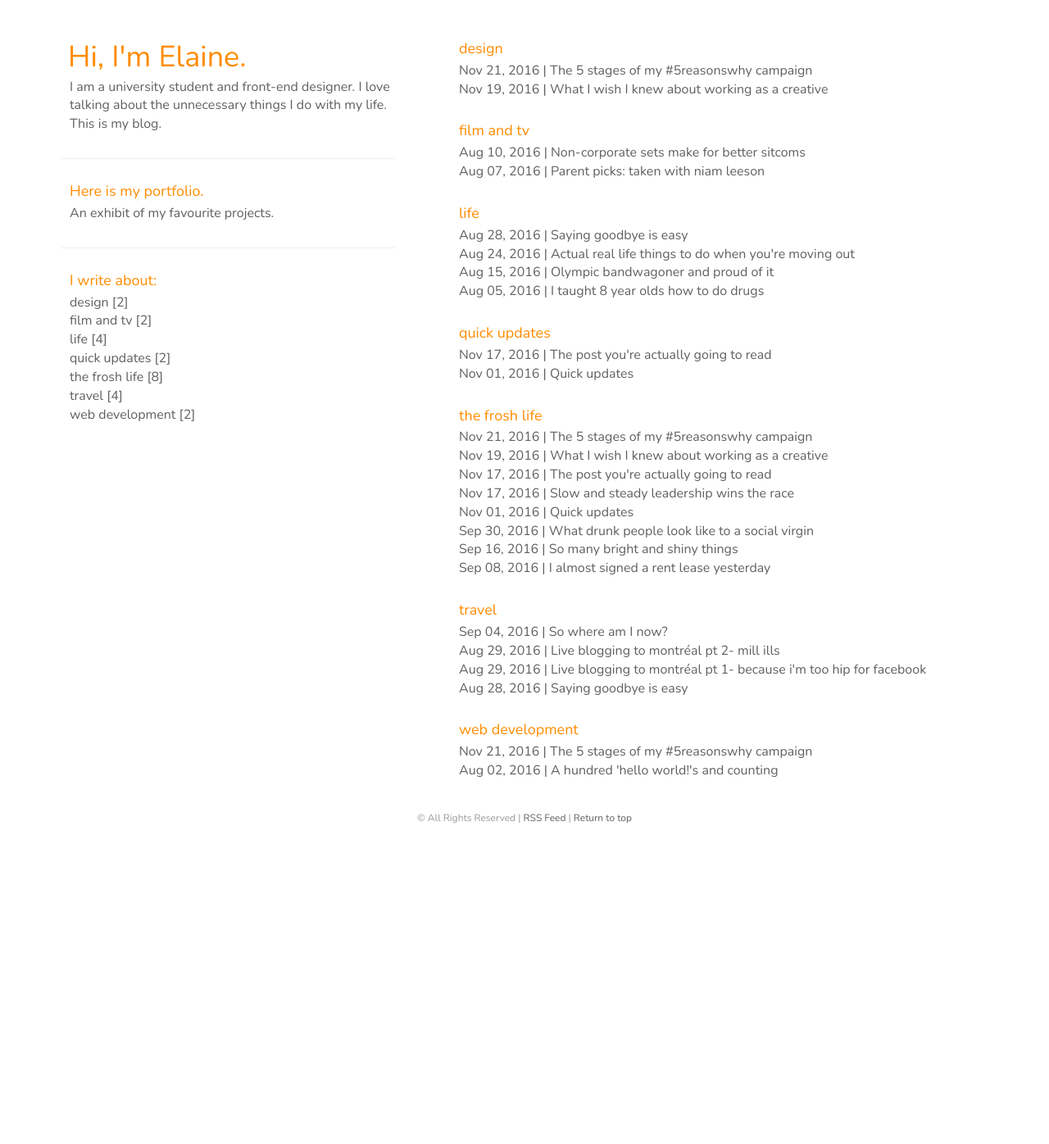
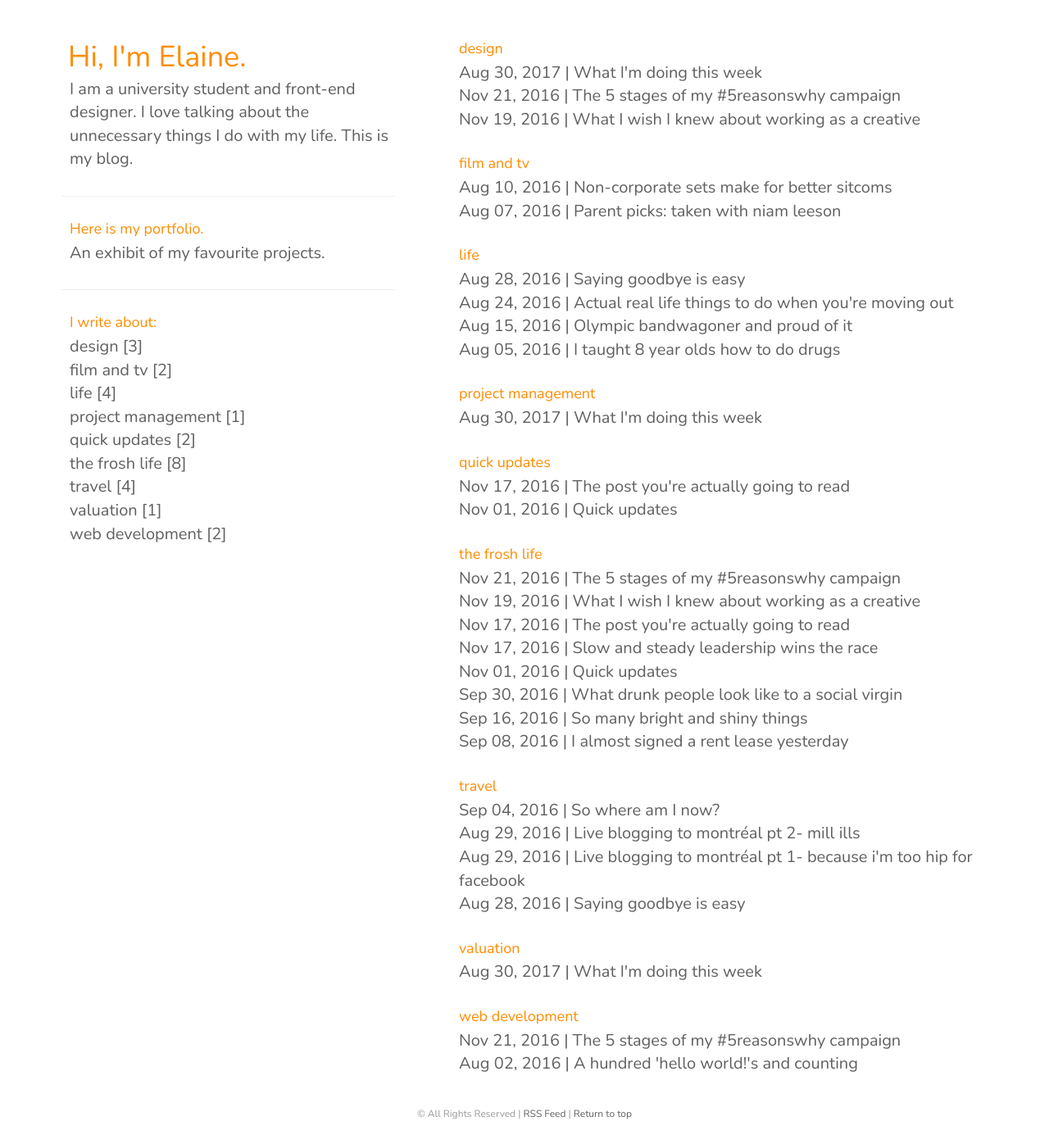
Before and after one commit to elaineg/blog, a Jekyll site: the page built from tags/index.html, in a window 1280 px wide and 1396 px high. Shown: the whole window at 82% size. Built offline with Jekyll 4.4.1, drawn with Linux system fonts in a browser that asks for light colours; some of the changed lines change nothing that is shown.

Commit message:
new post

```diff
--- /dev/null
+++ b/_posts/2017-08-30-widtw1.md
@@ -0,0 +1,13 @@
+---
+layout: post
+title: "What I'm doing this week"
+date: 2017-08-30
+tags: [design, project management, valuation]
+---
+With my second year starting, I'm too busy to take my parents calls again. To prove that I'm not just avoiding them, this is what I'm doing this week.
+
+**Writing a competitor analysis for [QShare](https://elainegao.com/qshare).** I am QShare's product manager and so my team and I have remotely conducted branding/identity sprints, established a working Facebook login and database, and written problem statements.
+
+**Designing posters and tickets for the [Sci'44 Co-op](http://studenthousingkingston.ca/) Welcome Cruise.** This is the student housing group where I live and to welcome new members, they've booked a 1000 Islands Cruise so everyone can get a chance to meet each other.
+
+**Studying valuation with NYU Stern Professor [Aswath Damodaran](http://aswathdamodaran.blogspot.ca/).** This prof was the first that made DCFs attainable to me. After spending an entire month nose deep in investment books but with no clue how to start stock picking, stumbling upon all this free material (he's put PDFs of his textbooks, all his lecture recordings, and class materials all on his personal website) was a real blessing.
--- a/css/main.css
+++ b/css/main.css
@@ -47,7 +47,7 @@ h1, h6 {
 
 p {
   font-weight: 300;
-  font-size: 16px;
+  font-size: 20px;
   color: #606060;
   margin-bottom: 30px;
 }
```
